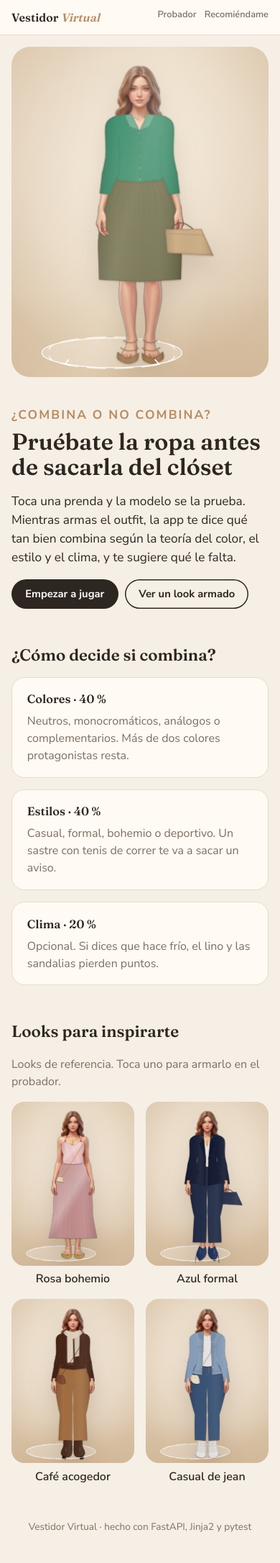
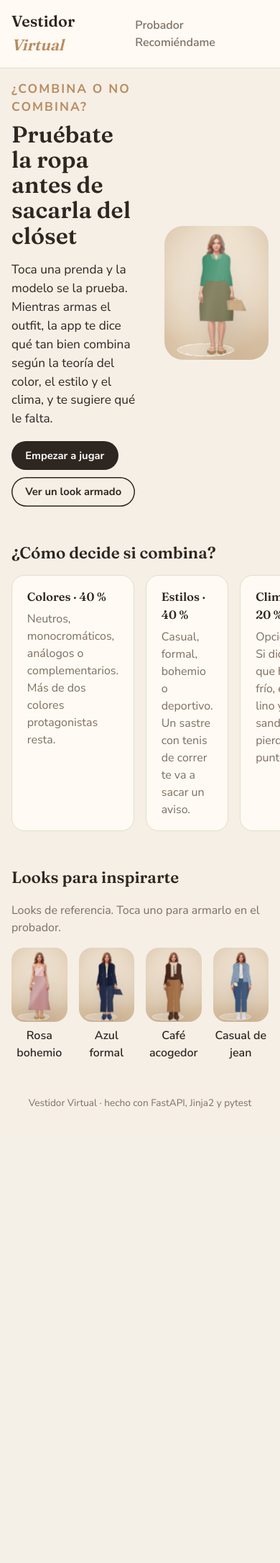
Before and after one commit to sthephaniecardenas1-lang/vestidor-virtual, a FastAPI app: page / in a window 390 px wide; the page is wider, and only the part inside the window is pictured. Shown: that part at 72% size. After the commit the page ends 1540 px from the top of that part, so only its background shows below. Run offline with FastAPI, Linux system fonts and the light colour scheme.

Commit message:
Agrego mis capturas de la terminal y dejo la app solo para PC

```diff
--- a/app/static/css/estilos.css
+++ b/app/static/css/estilos.css
@@ -374,17 +374,3 @@ legend { font-weight: 700; font-size: .85rem; margin-bottom: .4rem; }
   .juego { grid-template-columns: minmax(0, 1fr) minmax(300px, 400px); }
   .resultado { grid-column: 1 / -1; position: static; max-height: none; }
 }
-@media (max-width: 760px) {
-  .barra { padding: .7rem 1rem; }
-  .marca { font-size: 1.1rem; white-space: nowrap; }
-  nav { display: flex; gap: .7rem; }
-  nav a { margin-left: 0; font-size: .8rem; white-space: nowrap; }
-  .marca { font-size: 1rem; }
-  .juego, .portada, .tres, .tarjetas, .dos { grid-template-columns: 1fr; }
-  .vestidor { position: static; order: -1; }
-  .escenario { max-height: 72vh; margin: 0 auto; }
-  .btn-animar { left: auto; right: 12px; transform: none; }
-  .rejilla { max-height: none; grid-template-columns: repeat(auto-fill, minmax(100px, 1fr)); }
-  .mini-looks { grid-template-columns: repeat(2, 1fr); }
-  .portada-avatar { order: -1; }
-}
```
Also changed, not shown: README.md, evidencias/10_movil.jpg (deleted), evidencias/11_pytest.jpg (deleted), evidencias/terminal/01_instalacion_1.jpg (added), evidencias/terminal/02_instalacion_2.jpg (added), evidencias/terminal/03_instalacion_3.jpg (added), evidencias/terminal/04_pytest_1.jpg (added), evidencias/terminal/05_pytest_2.jpg (added), evidencias/terminal/06_pytest_3.jpg (added), evidencias/terminal/07_pytest_4_y_servidor.jpg (added), evidencias/terminal/08_servidor_1.jpg (added), evidencias/terminal/09_servidor_2.jpg (added), evidencias/terminal/10_servidor_3.jpg (added), evidencias/terminal/11_servidor_4.jpg (added), 4 more files.
